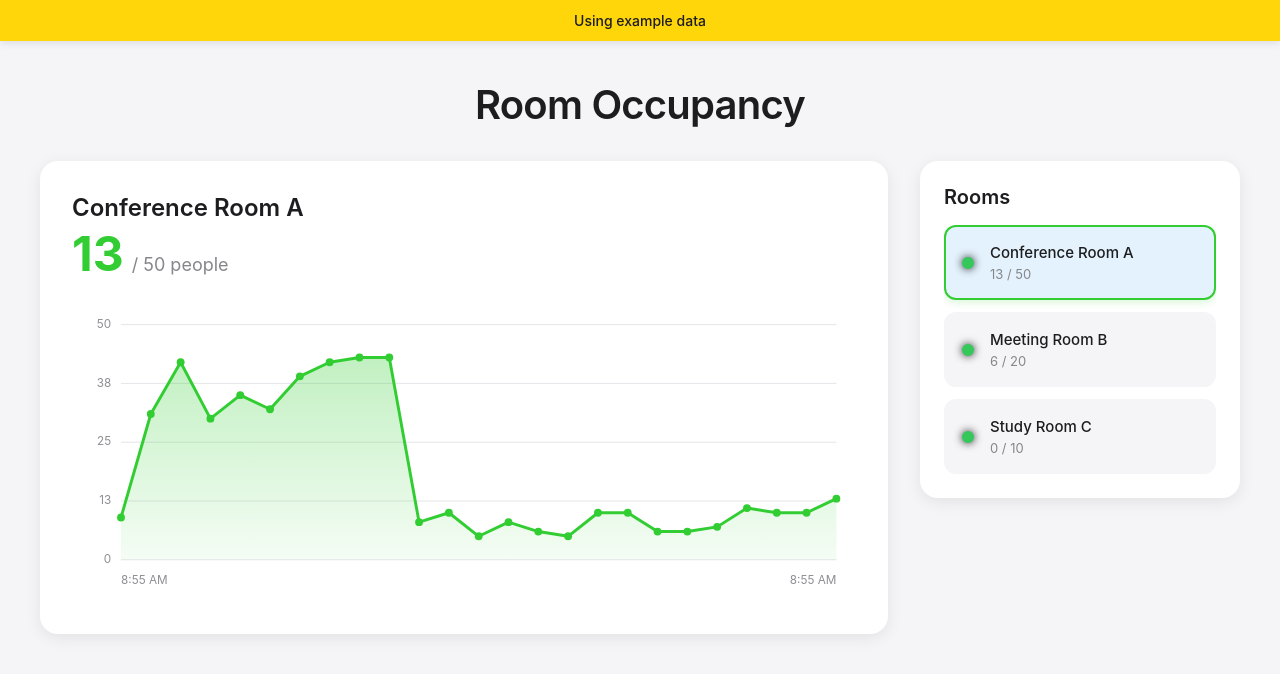
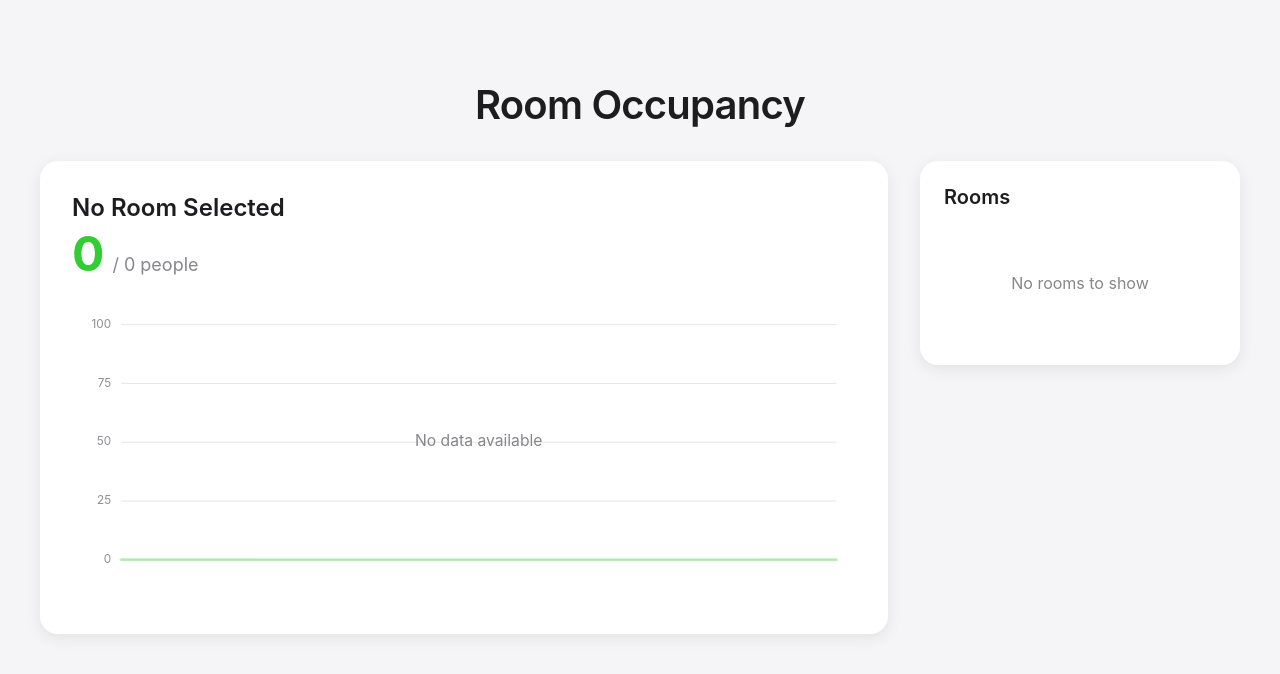
Before and after one commit to ty-bennett/goblin-counter, a React (Vite) app: page / in a window 1280 px wide. Shown: the top 674 px of the page. Built offline with nearby package versions, Linux system fonts and the light colour scheme.

Commit message:
Updated Node and Changed UI

```diff
--- a/src/App.tsx
+++ b/src/App.tsx
@@ -1,15 +1,19 @@
 import { useState, useEffect } from 'react'
 import './styles/index.css'
-import { Room, OccupancyDataPoint, OccupancyUpdate, RoomStatus, calculateRoomStatus } from './models/types'
+import { Room, OccupancyDataPoint, RoomStatus } from './models/types'
 import { ExampleDataService } from './services/ExampleDataService'
 
 function App() {
-  const [rooms, setRooms] = useState<Room[]>([])
+  const [rooms] = useState<Room[]>([])
   const [selectedRoomId, setSelectedRoomId] = useState<string | null>(null)
   const [occupancyData, setOccupancyData] = useState<OccupancyDataPoint[]>([])
-  const [isExampleMode] = useState(true)
+  const [isExampleMode] = useState(false)
   const [exampleService] = useState(() => new ExampleDataService())
 
+  // Load example data on mount (commented out for default empty state)
+  useEffect(() => {
+    // Uncomment below to load example data
+    /*
     const handleOccupancyUpdate = (update: OccupancyUpdate) => {
       // Update room list
       setRooms(prevRooms =>
@@ -40,8 +44,10 @@ function App() {
       })
     }
 
-  // Load example data on mount
+  // Load example data on mount (commented out for default empty state)
   useEffect(() => {
+    // Uncomment below to load example data
+    /*
     const exampleRooms = exampleService.getExampleRooms()
     setRooms(exampleRooms)
 
@@ -56,6 +62,7 @@ function App() {
     exampleService.simulateRealTimeUpdates((update: OccupancyUpdate) => {
       handleOccupancyUpdate(update)
     })
+    */
 
     return () => {
       exampleService.stopSimulation()
@@ -118,13 +125,28 @@ function App() {
                 </div>
               </>
             ) : (
-              <div className="no-room-selected">Select a room to view occupancy</div>
+              <>
+                <div className="graph-header">
+                  <h2 className="room-name">No Room Selected</h2>
+                  <div className="current-occupancy">
+                    <span className="occupancy-number">0</span>
+                    <span className="occupancy-label">/ 0 people</span>
+                  </div>
+                </div>
+                <div className="graph-container">
+                  <OccupancyGraph
+                    data={[]}
+                    maxCapacity={100}
+                  />
+                </div>
+              </>
             )}
           </div>
 
           {/* Room Status List */}
           <div className="room-list-section">
             <h3 className="room-list-title">Rooms</h3>
+            {rooms.length > 0 ? (
               <div className="room-list">
                 {rooms.map(room => (
                   <div
@@ -145,6 +167,11 @@ function App() {
                   </div>
                 ))}
               </div>
+            ) : (
+              <div className="no-rooms-message">
+                No rooms to show
+              </div>
+            )}
           </div>
         </div>
       </div>
@@ -154,15 +181,75 @@ function App() {
 
 // Simple SVG-based occupancy graph component
 function OccupancyGraph({ data, maxCapacity }: { data: OccupancyDataPoint[], maxCapacity: number }) {
-  if (data.length === 0) {
-    return <div className="graph-empty">No data available</div>
-  }
-
   const width = 800
   const height = 300
   const padding = { top: 20, right: 20, bottom: 40, left: 50 }
   const graphWidth = width - padding.left - padding.right
   const graphHeight = height - padding.top - padding.bottom
+
+  // Show flat line at zero when no data
+  if (data.length === 0) {
+    return (
+      <svg width="100%" height="100%" viewBox={`0 0 ${width} ${height}`} className="occupancy-graph">
+        <defs>
+          <linearGradient id="occupancyGradient" x1="0%" y1="0%" x2="0%" y2="100%">
+            <stop offset="0%" stopColor="#32CD32" stopOpacity="0.3" />
+            <stop offset="100%" stopColor="#32CD32" stopOpacity="0.05" />
+          </linearGradient>
+        </defs>
+
+        <g transform={`translate(${padding.left}, ${padding.top})`}>
+          {/* Y-axis grid lines */}
+          {[0, 0.25, 0.5, 0.75, 1].map(ratio => (
+            <g key={ratio}>
+              <line
+                x1={0}
+                y1={graphHeight - (graphHeight * ratio)}
+                x2={graphWidth}
+                y2={graphHeight - (graphHeight * ratio)}
+                stroke="#E5E5EA"
+                strokeWidth="1"
+              />
+              <text
+                x={-10}
+                y={graphHeight - (graphHeight * ratio)}
+                textAnchor="end"
+                alignmentBaseline="middle"
+                fontSize="12"
+                fill="#8E8E93"
+              >
+                {Math.round(maxCapacity * ratio)}
+              </text>
+            </g>
+          ))}
+
+          {/* Flat line at zero */}
+          <line
+            x1={0}
+            y1={graphHeight}
+            x2={graphWidth}
+            y2={graphHeight}
+            stroke="#32CD32"
+            strokeWidth="3"
+            strokeLinecap="round"
+            strokeOpacity="0.3"
+          />
+
+          {/* Empty state message */}
+          <text
+            x={graphWidth / 2}
+            y={graphHeight / 2}
+            textAnchor="middle"
+            alignmentBaseline="middle"
+            fontSize="16"
+            fill="#86868b"
+          >
+            No data available
+          </text>
+        </g>
+      </svg>
+    )
+  }
 
   // Calculate scales
   const xScale = (index: number) => (index / (data.length - 1)) * graphWidth
--- a/src/styles/index.css
+++ b/src/styles/index.css
@@ -237,6 +237,17 @@ body {
   font-weight: 400;
 }
 
+/* No Rooms Message */
+.no-rooms-message {
+  display: flex;
+  align-items: center;
+  justify-content: center;
+  padding: 3rem 1rem;
+  color: #86868b;
+  font-size: 1rem;
+  text-align: center;
+}
+
 /* Responsive Design */
 @media (max-width: 1024px) {
   .dashboard-content {
```
Lines whose indentation alone changed are shown as unchanged.
